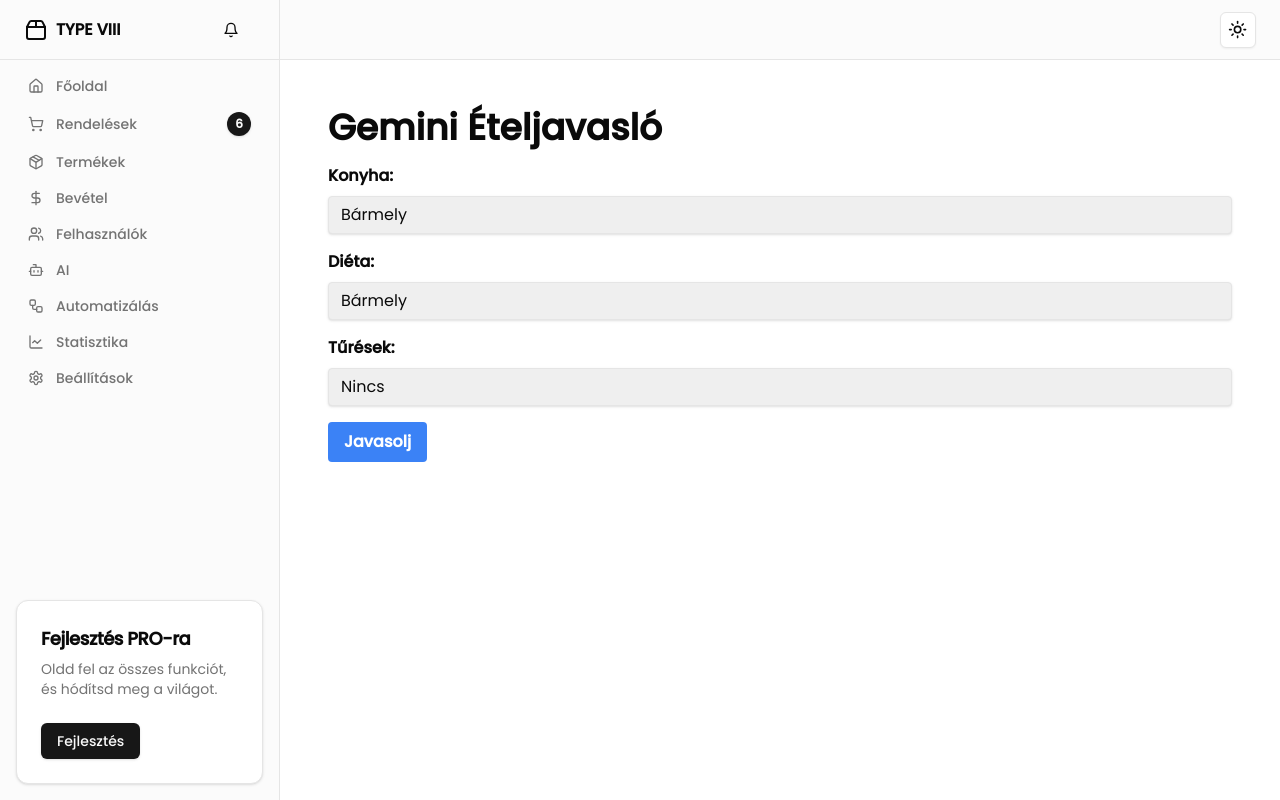
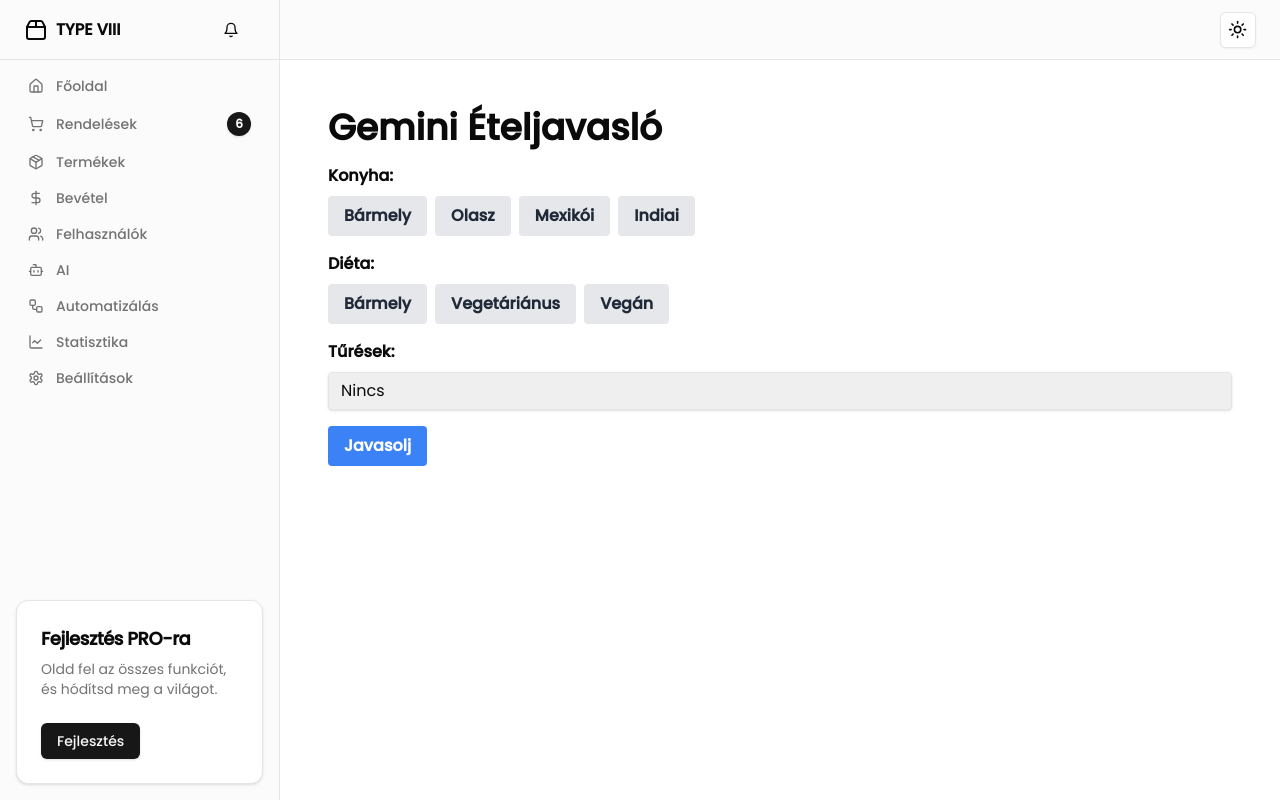
Before and after one commit to nemethdavid03/quiz, a Next.js app: page /admin/recommend in a window 1280 px wide. Built offline with nearby package versions, Linux system fonts and the light colour scheme; no server answers.

Commit message:
Updated page.tsx

```diff
--- a/src/app/admin/recommend/page.tsx
+++ b/src/app/admin/recommend/page.tsx
@@ -42,23 +42,58 @@
             >
                 <div className="mb-4">
                     <label htmlFor="cuisine" className="block font-bold mb-2">Konyha:</label>
-                    <select id="cuisine" value={cuisine} onChange={(e) => setCuisine(e.target.value)} className="shadow appearance-none border rounded w-full py-2 px-3 leading-tight focus:outline-none focus:shadow-outline">
-                        <option value="">Bármely</option>
-                        <option value="olasz">Olasz</option>
-                        <option value="mexikói">Mexikói</option>
-                        <option value="indiai">Indiai</option>
+                    <div className="flex flex-wrap gap-2">
+                        <button
+                            className="bg-gray-200 hover:bg-gray-300 text-gray-800 font-bold py-2 px-4 rounded focus:outline-none focus:shadow-outline"
+                            onClick={() => setCuisine('')}
+                        >
+                            Bármely
+                        </button>
+                        <button
+                            className={`bg-gray-200 hover:bg-gray-300 text-gray-800 font-bold py-2 px-4 rounded focus:outline-none focus:shadow-outline ${cuisine === 'olasz' ? 'bg-blue-500 text-white' : ''}`}
+                            onClick={() => setCuisine('olasz')}
+                        >
+                            Olasz
+                        </button>
+                        <button
+                            className={`bg-gray-200 hover:bg-gray-300 text-gray-800 font-bold py-2 px-4 rounded focus:outline-none focus:shadow-outline ${cuisine === 'mexikói' ? 'bg-blue-500 text-white' : ''}`}
+                            onClick={() => setCuisine('mexikói')}
+                        >
+                            Mexikói
+                        </button>
+                        <button
+                            className={`bg-gray-200 hover:bg-gray-300 text-gray-800 font-bold py-2 px-4 rounded focus:outline-none focus:shadow-outline ${cuisine === 'indiai' ? 'bg-blue-500 text-white' : ''}`}
+                            onClick={() => setCuisine('indiai')}
+                        >
+                            Indiai
+                        </button>
                         {/* Add more cuisines here */}
-                    </select>
+                    </div>
                 </div>
 
                 <div className="mb-4">
                     <label htmlFor="diet" className="block font-bold mb-2">Diéta:</label>
-                    <select id="diet" value={diet} onChange={(e) => setDiet(e.target.value)} className="shadow appearance-none border rounded w-full py-2 px-3 leading-tight focus:outline-none focus:shadow-outline">
-                        <option value="">Bármely</option>
-                        <option value="vegetáriánus">Vegetáriánus</option>
-                        <option value="vegán">Vegán</option>
+                    <div className="flex flex-wrap gap-2">
+                        <button
+                            className="bg-gray-200 hover:bg-gray-300 text-gray-800 font-bold py-2 px-4 rounded focus:outline-none focus:shadow-outline"
+                            onClick={() => setDiet('')}
+                        >
+                            Bármely
+                        </button>
+                        <button
+                            className={`bg-gray-200 hover:bg-gray-300 text-gray-800 font-bold py-2 px-4 rounded focus:outline-none focus:shadow-outline ${diet === 'vegetáriánus' ? 'bg-blue-500 text-white' : ''}`}
+                            onClick={() => setDiet('vegetáriánus')}
+                        >
+                            Vegetáriánus
+                        </button>
+                        <button
+                            className={`bg-gray-200 hover:bg-gray-300 text-gray-800 font-bold py-2 px-4 rounded focus:outline-none focus:shadow-outline ${diet === 'vegán' ? 'bg-blue-500 text-white' : ''}`}
+                            onClick={() => setDiet('vegán')}
+                        >
+                            Vegán
+                        </button>
                         {/* Add more diets here */}
-                    </select>
+                    </div>
                 </div>
 
                 <div className="mb-4">
```
